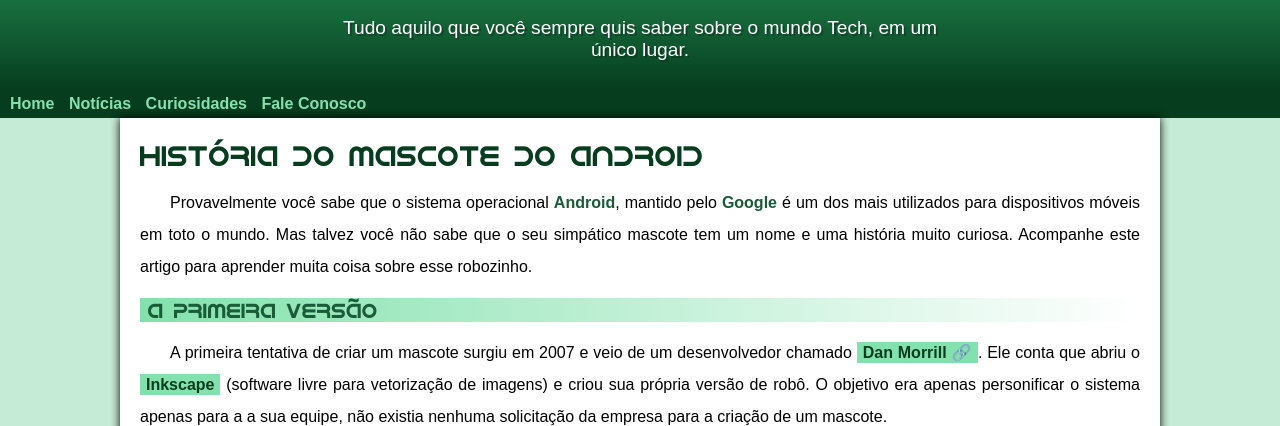
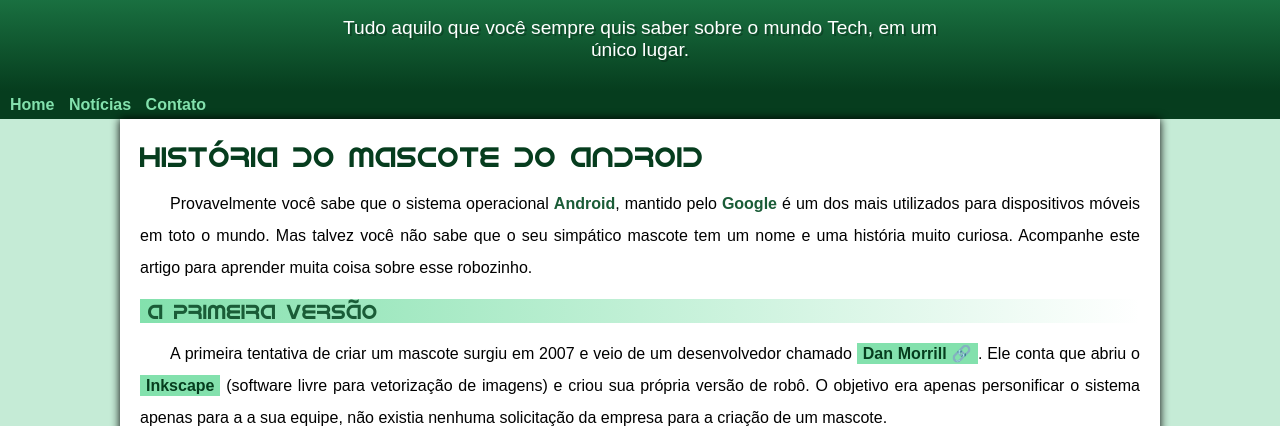
Before and after one commit to caiortavares/projeto-android, a plain HTML site: page index.html in a window 1280 px wide. Shown: the part 100-526 px from the top of the page. Drawn offline with Linux system fonts and the light colour scheme.

Commit message:
problema de padding corrigido

```diff
--- a/estilo/style.css
+++ b/estilo/style.css
@@ -59,8 +59,7 @@
     color: white;
     max-width: 600px;
     margin: auto;
-    margin-bottom: 30px;
-    padding: 0px 10px 0px 10px;
+    padding: 0px 10px 30px 10px;
     text-shadow: 2px 2px 0px rgba(0, 0, 0, 0.250);
 }
 
--- a/index.html
+++ b/index.html
@@ -16,8 +16,7 @@
     <nav>
         <a href="#">Home</a>
         <a href="#">Notícias</a>
-        <a href="#">Curiosidades</a>
-        <a href="#">Fale Conosco</a>
+        <a href="#">Contato</a>
     </nav>
 
     <main>
```
